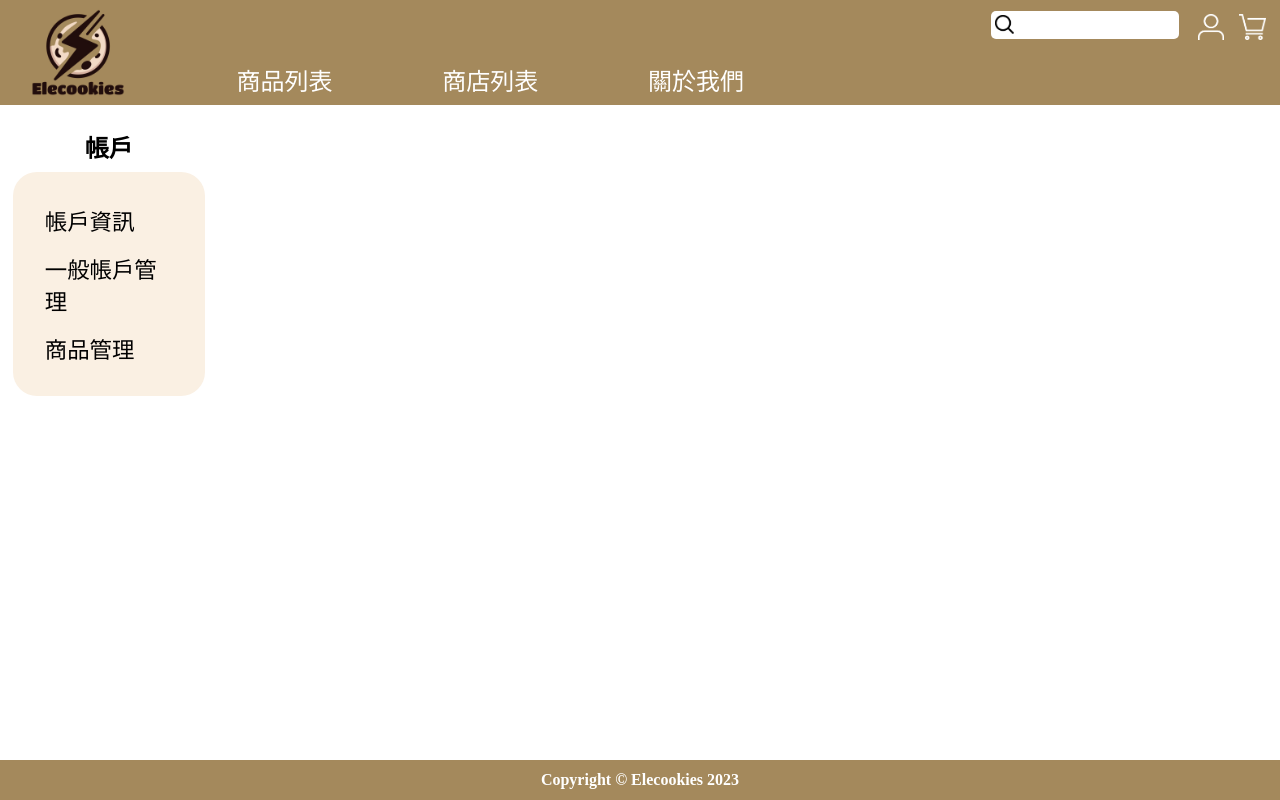
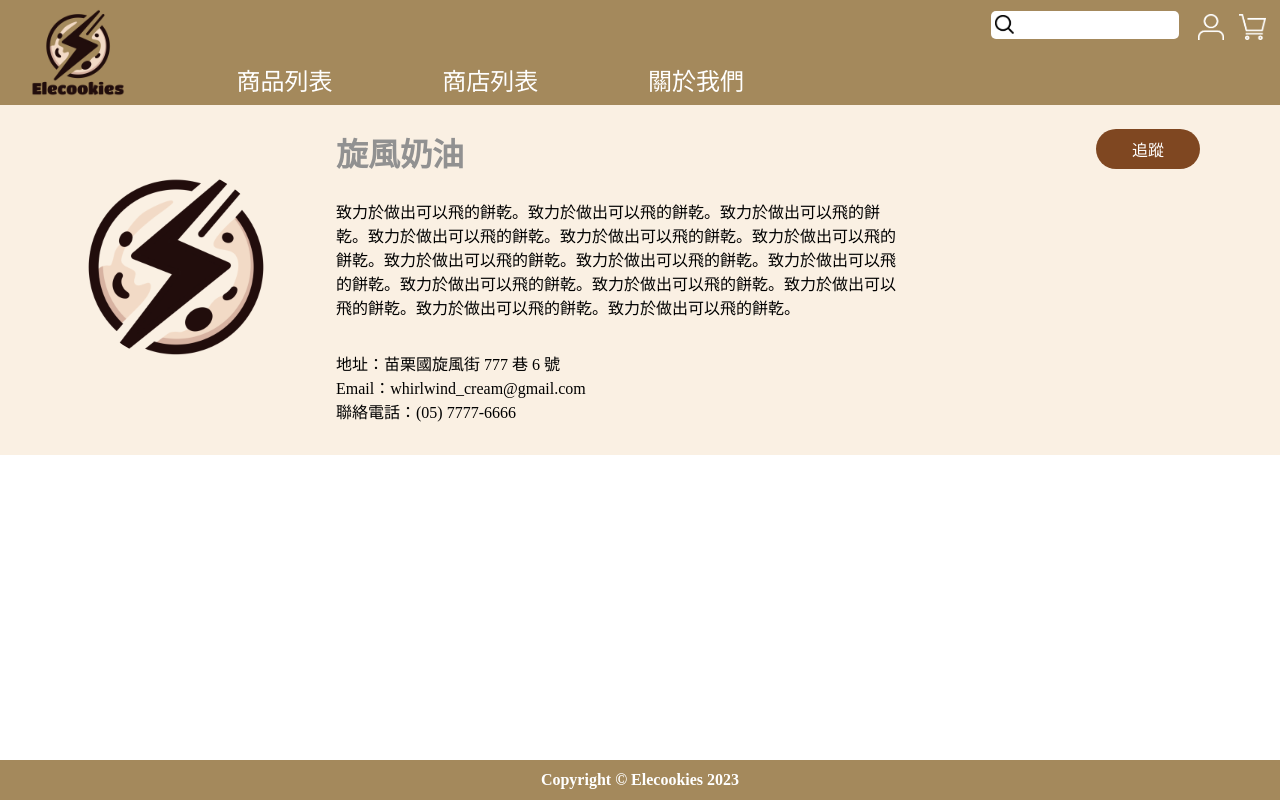
Before and after one commit to Zch720/NTUT_112_1_DatabaseProject_frontend, a React (Vite) app: page /shop in a window 1280 px wide. Built offline with nearby package versions, Linux system fonts and the light colour scheme; a web font is replaced by a local one.

Commit message:
[Feature Addition] Added shop page

```diff
--- a/src/App.tsx
+++ b/src/App.tsx
@@ -26,6 +26,7 @@ import ShopStaffManagementInfo from "./account/admin/ShopStaffInfo";
 import ProductsPage from "./product/ProductsPage";
 import AllProduct from "./product/AllProduct";
 import ShopsPage from "./shop/ShopsPage";
+import ShopPage from "./shop/ShopPage";
 
 function MainBody() {
 	return (
@@ -48,7 +49,9 @@ function MainBody() {
 						<Route path="/user/coupons" element={<AccountCoupons />} />
 						<Route path="/user/shop-profile" element={<ShopProfile />} />
 						<Route path="/user/shop-products" element={<ShopProducts />} />
+						<Route path="/user/shop/product" element={<ProductProfile />} />
 						<Route path="/user/shop-coupons" element={<ShopCoupons />} />
+						<Route path="/user/shop/coupon" element={<CouponProfile />} />
 						<Route path="/user/shop-report" element={<SellReport />} />
 						<Route path="/user/admin/account-manage" element={<AccountManage />} />
 						<Route path="/user/admin/account-info" element={<AccountManagementInfo />} />
@@ -57,10 +60,7 @@ function MainBody() {
 						<Route path="/user/admin/shop-product-info" element={<ShopProductManagementInfo />} />
 						<Route path="/user/admin/shop-staff-info" element={<ShopStaffManagementInfo />} />
 					</Route>
-					<Route path="/shop" element={<Account />}>
-						<Route path="/shop/product" element={<ProductProfile />} />
-						<Route path="/shop/coupon" element={<CouponProfile />} />
-					</Route>
+					<Route path="/shop" element={<ShopPage />} />
 				</Routes>
 			</BrowserRouter>
 		</main>
--- /dev/null
+++ b/src/shop/ShopPage.css
@@ -0,0 +1,52 @@
+.shop-page-banner {
+    display: flex;
+    padding: 1rem 5rem;
+    background-color: #FAF0E3;
+}
+
+.shop-page-banner-logo {
+    display: flex;
+    height: 18rem;
+    width: 12rem;
+    margin-right: 4rem;
+    justify-content: center;
+    align-items: center;
+}
+
+.shop-page-banner-logo img {
+    width: 100%;
+    aspect-ratio: 1;
+    border-radius: 50%;
+}
+
+.shop-page-banner-info {
+    display: flex;
+    width: 50%;
+    flex-direction: column;
+    justify-content: left;
+}
+
+.shop-page-banner-info h1 {
+    color: #919191;
+    margin-block-start: 0.5rem;
+    margin-block-end: 0.5rem;
+}
+
+.shop-page-banner-follow button {
+    width: 6.5rem;
+    height: 2.5rem;
+    margin-top: 0.5rem;
+    color: white;
+    font-size: 1rem;
+    padding: 0 1.2rem;
+    border: 0px;
+    border-radius: 1.25rem;
+}
+
+.shop-page-banner-follow #follow-button {
+    background-color: #7F4721;
+}
+
+.shop-page-banner-follow #unfollow-button {
+    background-color: #B89354;
+}
--- /dev/null
+++ b/src/shop/ShopPage.tsx
@@ -0,0 +1,59 @@
+import { useState, useRef } from "react";
+import "./ShopPage.css";
+
+type ShopDataType = {
+    logo: string;
+    name: string;
+    description: string;
+    address: string;
+    email: string;
+    phoneNumber: string;
+};
+
+export default function ShopPage() {
+    // TODO: get shop data from server
+    const [followed, setFollowed] = useState(getUserFollowed());
+    const shopData: ShopDataType = getFakeShopData();
+
+    return (
+        <div className="shop-page-banner">
+            <div className="shop-page-banner-logo">
+                <img src={shopData.logo} alt="shop-logo"/>
+            </div>
+            <div className="shop-page-banner-info">
+                <h1>{shopData.name}</h1>
+                <p>{shopData.description}</p>
+                <div className="w-flex-g1"></div>
+                <p>
+                    <span>地址：{shopData.address}</span><br/>
+                    <span>Email：{shopData.email}</span><br/>
+                    <span>聯絡電話：{shopData.phoneNumber}</span>
+                </p>
+            </div>
+            <div className="w-flex-g1"></div>
+            <div className="shop-page-banner-follow">
+                {followed ?
+                    <button id="unfollow-button" onClick={() => setFollowed(false)}>取消追蹤</button>
+                :
+                    <button id="follow-button" onClick={() => setFollowed(true)}>追蹤</button>
+                }
+            </div>
+        </div>
+    );
+}
+
+function getUserFollowed(): boolean {
+    // TODO: get user followed from server
+    return false;
+}
+
+function getFakeShopData(): ShopDataType {
+    return {
+        logo: "/logo.PNG",
+        name: "旋風奶油",
+        description: "致力於做出可以飛的餅乾。致力於做出可以飛的餅乾。致力於做出可以飛的餅乾。致力於做出可以飛的餅乾。致力於做出可以飛的餅乾。致力於做出可以飛的餅乾。致力於做出可以飛的餅乾。致力於做出可以飛的餅乾。致力於做出可以飛的餅乾。致力於做出可以飛的餅乾。致力於做出可以飛的餅乾。致力於做出可以飛的餅乾。致力於做出可以飛的餅乾。致力於做出可以飛的餅乾。",
+        address: "苗栗國旋風街 777 巷 6 號",
+        email: "whirlwind_cream@gmail.com",
+        phoneNumber: "(05) 7777-6666"
+    };
+}
```
